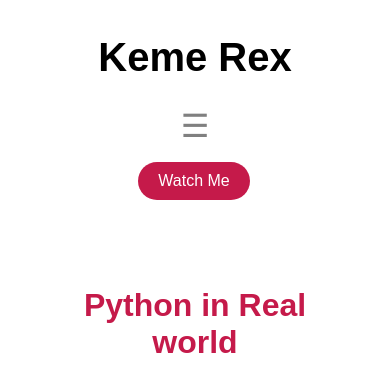
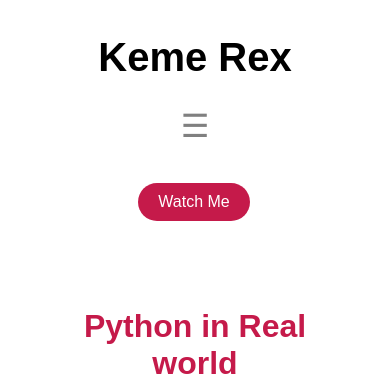
Before and after one commit to keme21/kemedesigns3, a plain HTML site: page index.html in a window 390 px wide. Shown: the top 376 px of the page. Drawn offline with Linux system fonts and the light colour scheme.

Commit message:
Update index.html

```diff
--- a/index.html
+++ b/index.html
@@ -29,7 +29,8 @@
         .oval {
     text-align: center !important;
     margin-left: 4% !important;
-    }
+   margin-top: 10% !important;
+        }
 .carousel {
 display: none !important;
 
```
